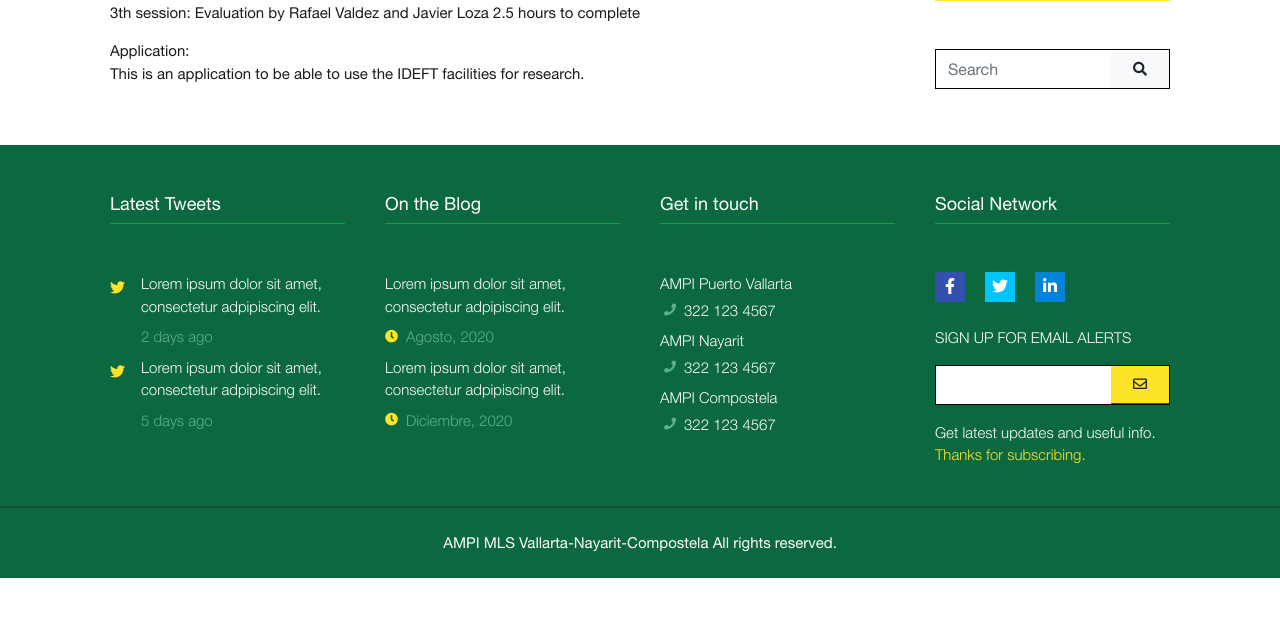
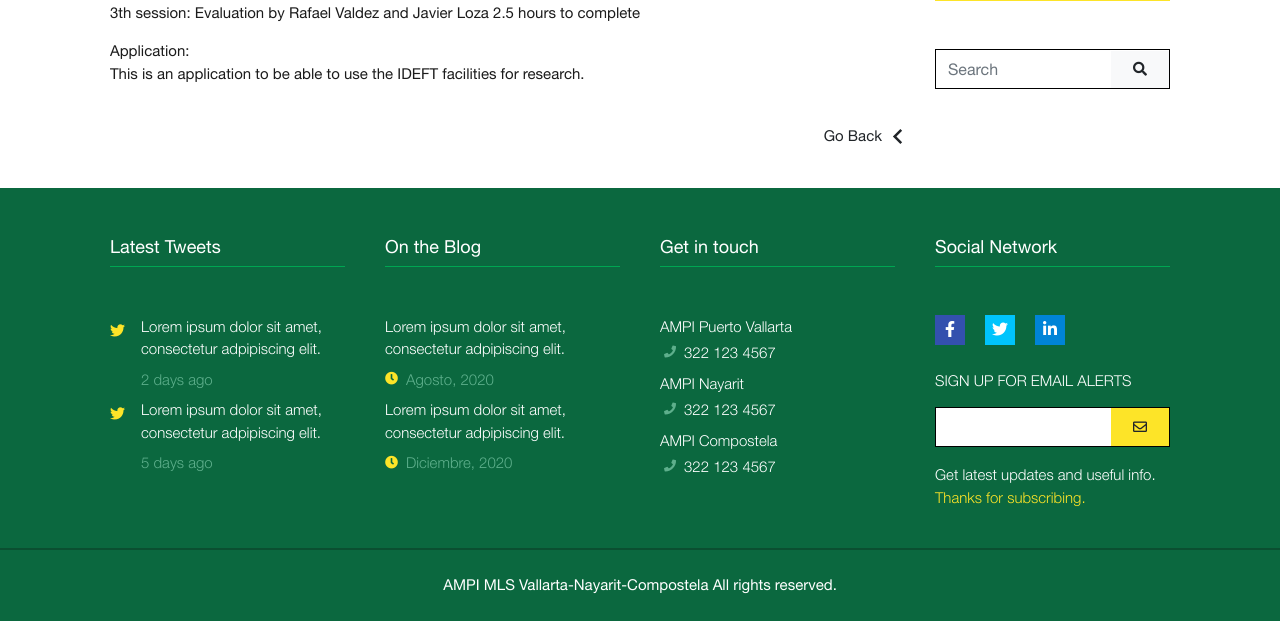
Before and after one commit to blakmetall/ampi, a PHP site: page /dist/training-single.html in a window 1280 px wide. Shown: the part 937-1558 px from the top of the page. Before the commit the page ends 1515 px from the top, so only its background shows below. Run offline with PHP 8.4, Linux system fonts and the light colour scheme; some libraries are stand-ins or nearby versions.

Commit message:
- back link y filtro de área

```diff
--- a/dist/featured-professionals.html
+++ b/dist/featured-professionals.html
@@ -160,6 +160,7 @@
                 Professionals</a>
         </div>
 
+        <!-- title -->
         <div class="app-title-wrapper mb-5">
             <h2 class="app-font-36 mb-3">Featured Professionals</h2>
             <div class="app-line sm warning"></div>
--- a/dist/training-single.html
+++ b/dist/training-single.html
@@ -236,6 +236,17 @@
                         Application: <br>
                         This is an application to be able to use the IDEFT facilities for research.
                     </p>
+                </div>
+
+                <!-- separator -->
+                <div class="pb-4"></div>
+
+                <!-- back link -->
+                <div class="d-flex justify-content-end app-back-link">
+                    <a href="#" class="d-flex align-items-center text-app-black">
+                        <span class="mr-2">Go Back</span>
+                        <img src="/img/icons/arrow-left-black.svg" alt="">
+                    </a>
                 </div>
             </div>
 
--- a/scss/app.scss
+++ b/scss/app.scss
@@ -474,6 +474,19 @@ body {
     }
 }
 
+.app-back-link {
+    img {
+        width: 15px;
+    }
+}
+
+.app-remove-outline {
+    &:focus {
+        box-shadow: none;
+        border-color: auto;
+    }
+}
+
 @include media-breakpoint-up(sm) {}
 
 @include media-breakpoint-up(md) {
```
Also changed, not shown: dist/associates.html (+21 -1 lines), dist/css/app.css, dist/img/icons/arrow-left-black.svg (added).
